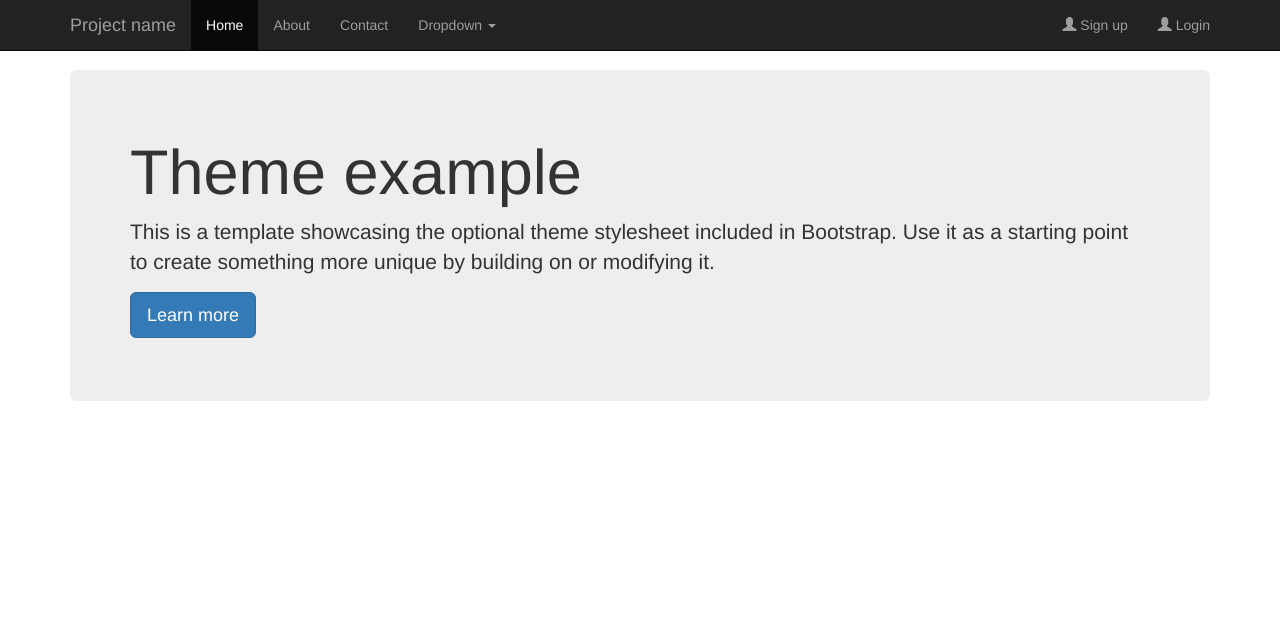
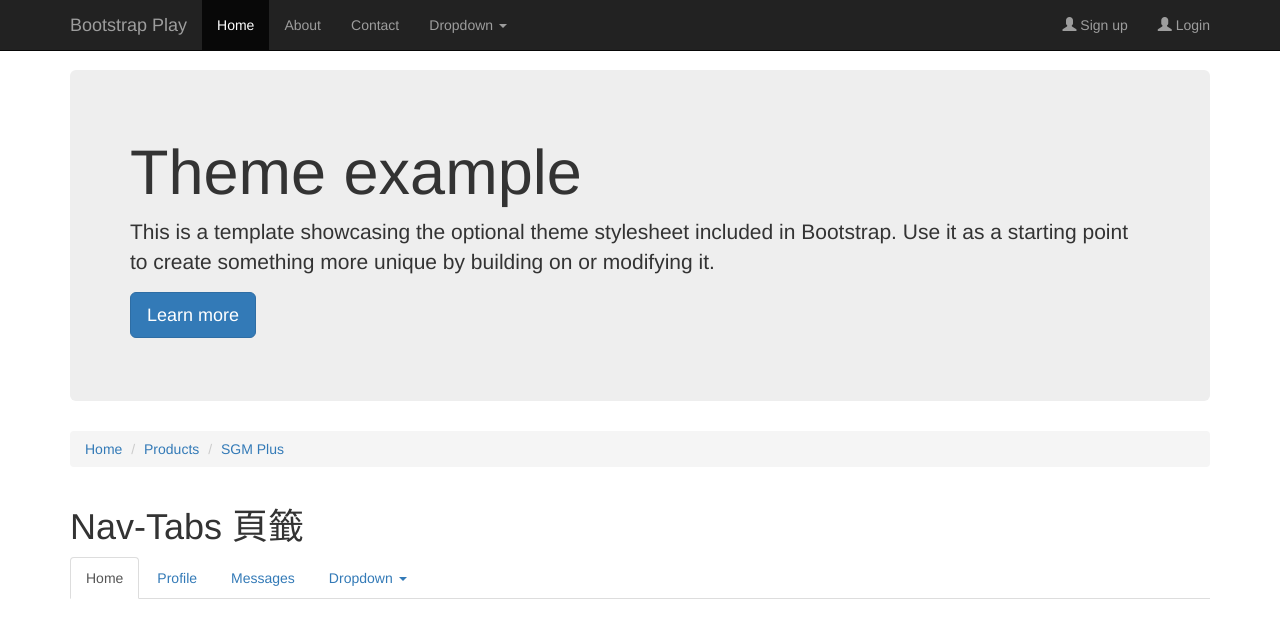
Before and after one commit to mytime23/bootstrap-play, a plain HTML site: page index.html in a window 1280 px wide. Drawn offline with Linux system fonts and the light colour scheme.

Commit message:
Add breadcrumb and nab-tabs

```diff
--- a/index.html
+++ b/index.html
@@ -35,7 +35,7 @@
             <span class="icon-bar"></span>
           </button>
             <!-- navbar-brand : 品牌圖片 -->
-          <a class="navbar-brand" href="#">Project name</a>
+          <a class="navbar-brand" href="#">Bootstrap Play</a>
         </div>
             <!-- collapse : 隱藏內容 -->
          <div id="navbar" class="collapse navbar-collapse">
@@ -74,7 +74,33 @@
              <p><a class="btn btn-primary btn-lg" href="#" role="button">Learn more</a></p>
         </div>
     </div>
+    <div class="container">
+    <!-- breadcrumb : 麵包削尋覽 -->
+                        <ol class="breadcrumb">
+                            <li><a href="#">Home</a></li>
+                            <li><a href="#">Products</a></li>
+                            <li><a href="#">SGM Plus</a></li>
+                        </ol>
+    </div>
 
+    <div class="container">
+           <h1>Nav-Tabs 頁籤</h1>
+                         <!-- nab-tabs: 頁籤 -->
+                         <!-- nab-pills: 藥片樣式 -->
+                         <ul class="nav nav-tabs">
+                            <li role="presentation" class="active"><a href="#">Home</a></li>
+                            <li role="presentation"><a href="#">Profile</a></li>
+                            <li role="presentation"><a href="#">Messages</a></li>
+                            <li role="presentation" class="dropdown">
+                                <a class="dropdown-toggle" data-toggle="dropdown" href="#" role="button" aria-expanded="false">
+                                    Dropdown <span class="caret"></span>
+                                </a>
+                                <ul class="dropdown-menu" role="menu">
+                                    <li><a href="#">Login</a></li>
+                                    <li><a href="#">Download</a></li>
+                                </ul>
+                        </ul>
+    </div>
     <!-- jQuery (Bootstrap 所有外掛均需要使用) -->
     <script src="js/jquery-3.1.1.min.js"></script>
     <!-- 依需要參考已編譯外掛版本（如下），或各自獨立的外掛版本 -->
```
